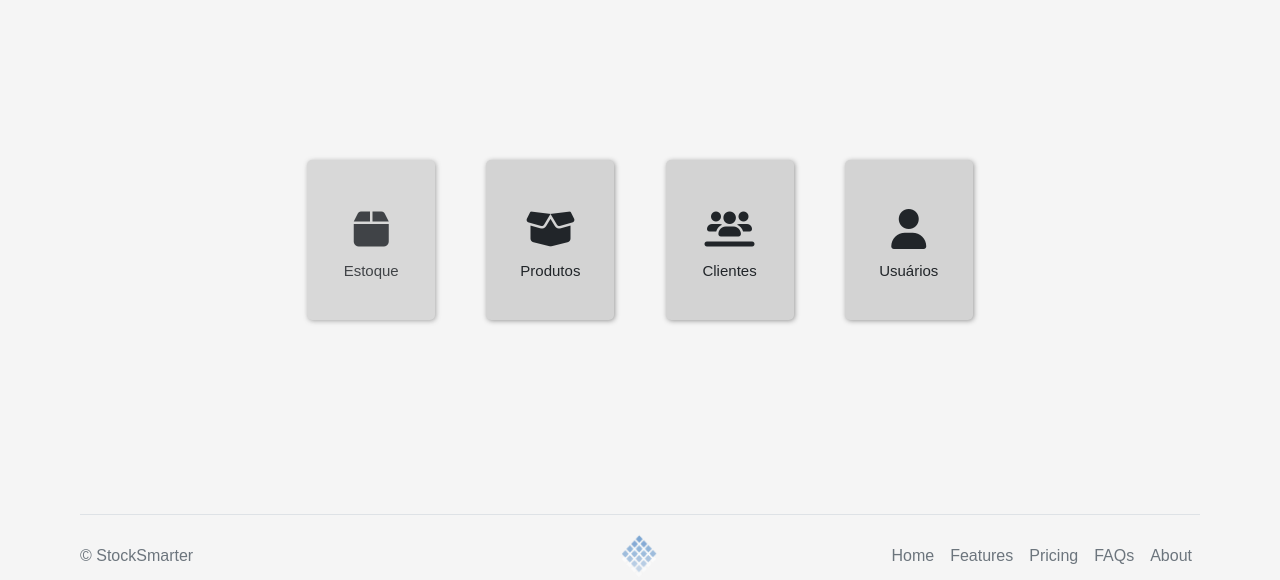
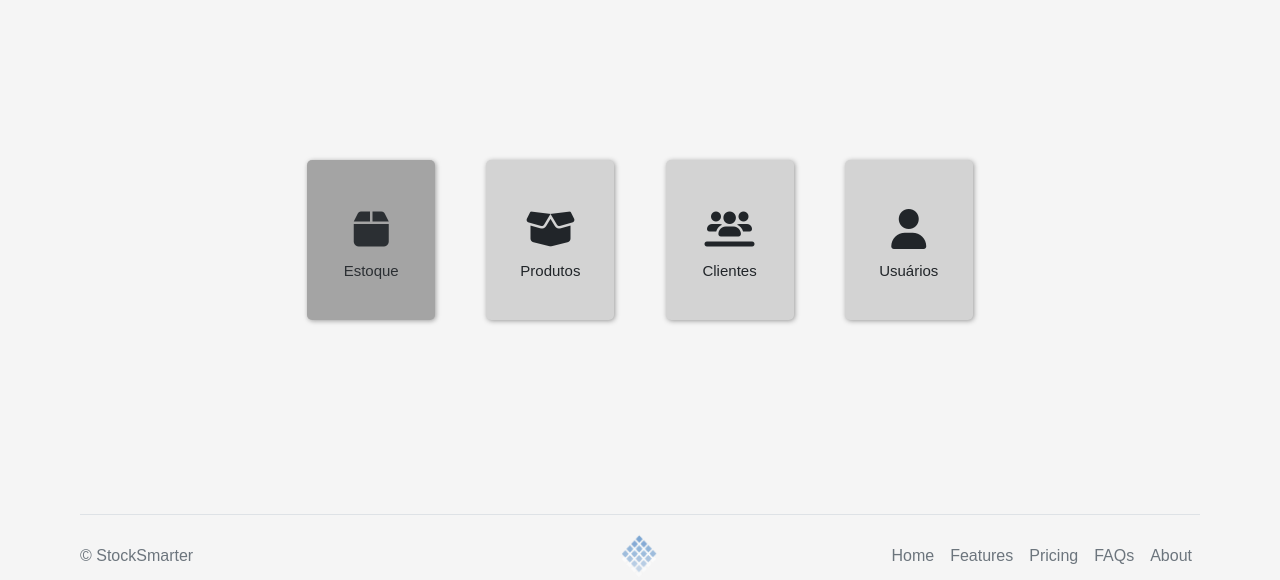
Before and after one commit to ferrarilucas/stockSmarter, a PHP site: page /home.html in a window 1280 px wide, with the pointer over the restyled element. Shown: the part 88-668 px from the top of the page. Run offline with PHP 8.4, Linux system fonts and the light colour scheme; some libraries are stand-ins or nearby versions.

Commit message:
Att Home

```diff
--- a/style/headers.css
+++ b/style/headers.css
@@ -37,6 +37,8 @@ body{
 }
 
 .card-box:hover{
-  opacity: 85%;
+  background-color: #a0a0a0;
+  opacity: 95%;
   cursor: pointer;
+  transition: all 0.2s ease-in;
 }
```
